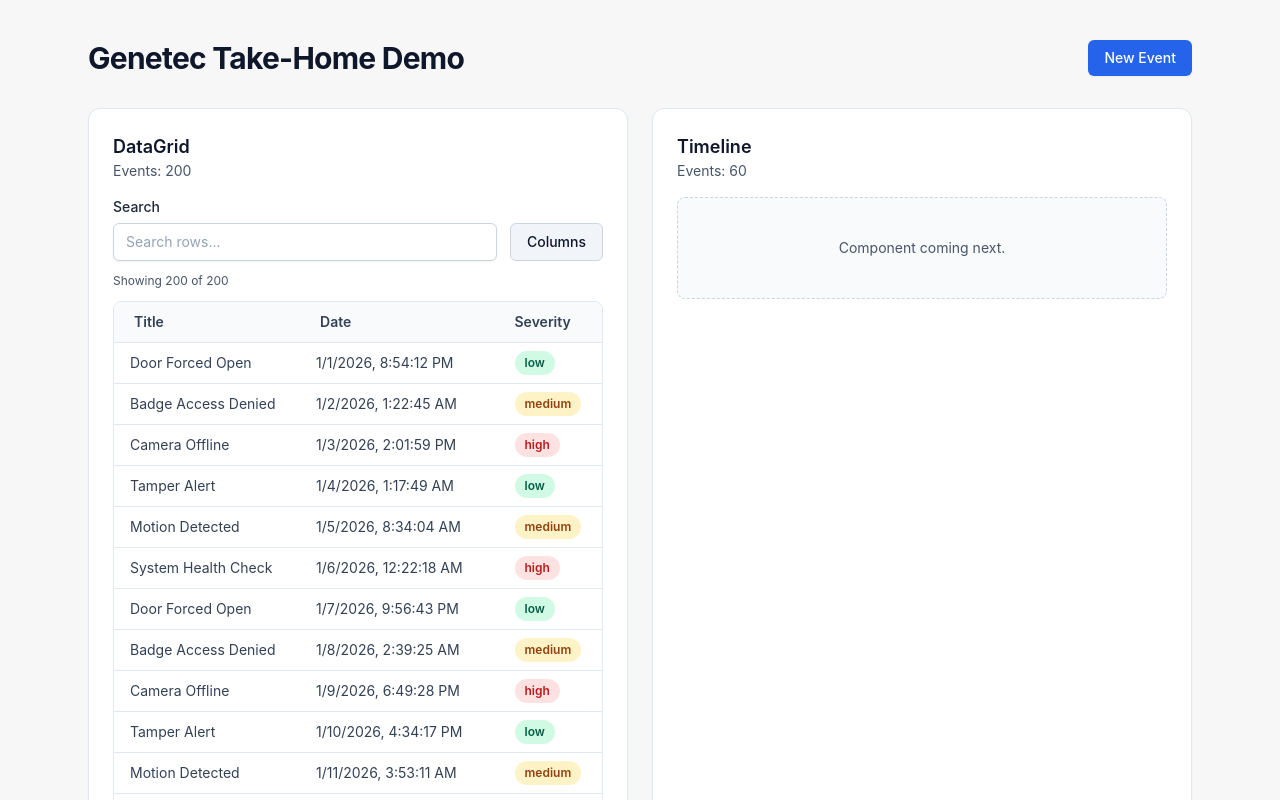
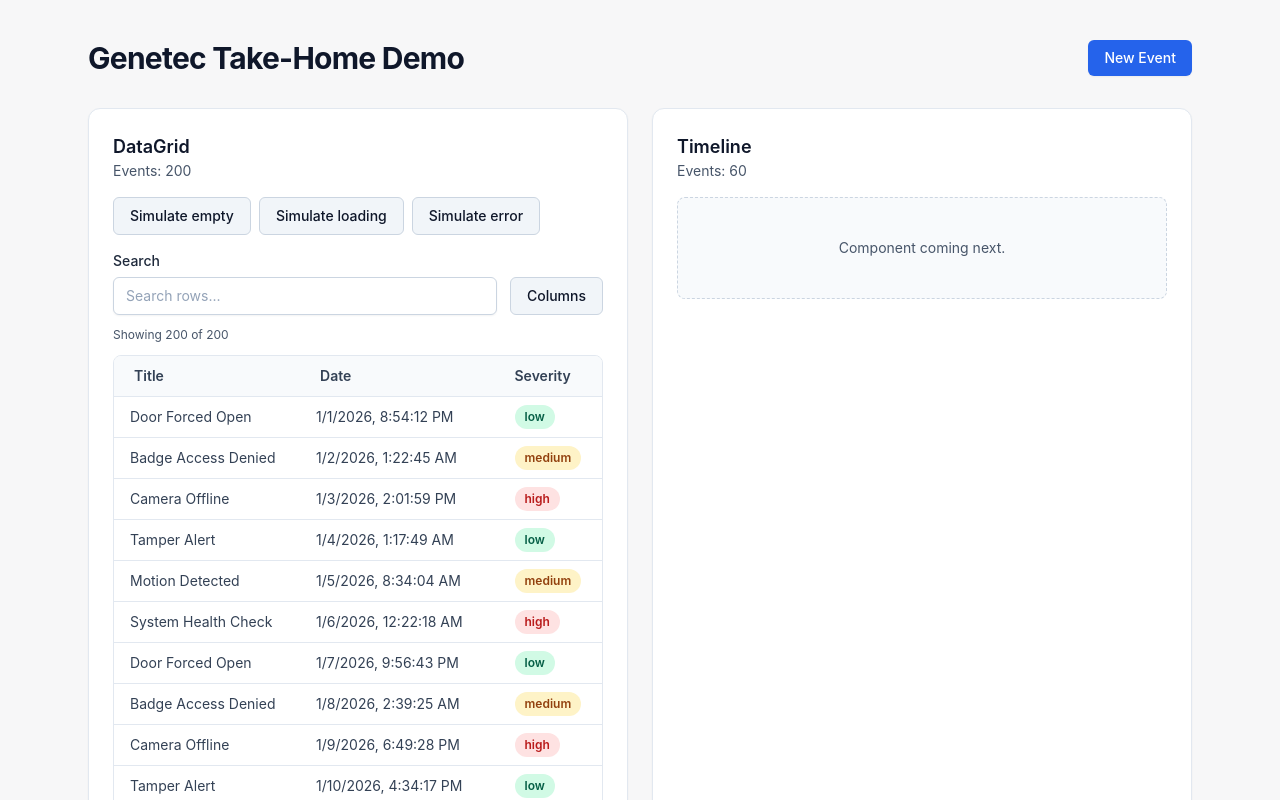
Before and after one commit to krisshkodrani/component-library-demo, a React (Vite) app: page / in a window 1280 px wide. Shown: the top 800 px of the page. Built offline with nearby package versions, Linux system fonts and the light colour scheme.

Commit message:
feat(ui): add DataGrid empty/loading/error states

```diff
--- a/src/demo/DemoApp.tsx
+++ b/src/demo/DemoApp.tsx
@@ -1,3 +1,4 @@
+import { useState } from 'react'
 import { makeMockEvents, type Event } from '../shared'
 import { DataGrid, type ColumnDef } from '../ui'
 import { Badge } from '../ui/primitives/Badge'
@@ -13,7 +14,11 @@
 }
 
 export function DemoApp() {
-  const gridEvents = makeMockEvents(200)
+  const [simulateEmpty, setSimulateEmpty] = useState(false)
+  const [simulateLoading, setSimulateLoading] = useState(false)
+  const [simulateError, setSimulateError] = useState(false)
+
+  const gridEvents = simulateEmpty ? [] : makeMockEvents(200)
   const timelineEvents = makeMockEvents(60)
   const gridColumns: ColumnDef<Event>[] = [
     {
@@ -55,7 +60,33 @@
             <h2 className="text-lg font-semibold text-slate-900">DataGrid</h2>
             <p className="text-sm text-slate-600">Events: {gridEvents.length}</p>
           </header>
-          <DataGrid rows={gridEvents} columns={gridColumns} />
+          <div className="mb-4 flex flex-wrap gap-2">
+            <Button
+              variant={simulateEmpty ? 'primary' : 'secondary'}
+              onClick={() => setSimulateEmpty((current) => !current)}
+            >
+              Simulate empty
+            </Button>
+            <Button
+              variant={simulateLoading ? 'primary' : 'secondary'}
+              onClick={() => setSimulateLoading((current) => !current)}
+            >
+              Simulate loading
+            </Button>
+            <Button
+              variant={simulateError ? 'primary' : 'secondary'}
+              onClick={() => setSimulateError((current) => !current)}
+            >
+              Simulate error
+            </Button>
+          </div>
+          <DataGrid
+            rows={gridEvents}
+            columns={gridColumns}
+            isLoading={simulateLoading}
+            error={simulateError ? 'Unable to load events. Please retry.' : null}
+            emptyMessage="No matching events."
+          />
         </article>
 
         <article className="rounded-xl border border-slate-200 bg-white p-6 shadow-sm">
--- a/src/ui/DataGrid/DataGrid.tsx
+++ b/src/ui/DataGrid/DataGrid.tsx
@@ -74,11 +74,17 @@
   columns,
   pageSize = 25,
   initialPage = 1,
+  isLoading = false,
+  error = null,
+  emptyMessage = 'No results.',
 }: {
   rows: T[]
   columns: ColumnDef<T>[]
   pageSize?: number
   initialPage?: number
+  isLoading?: boolean
+  error?: string | null
+  emptyMessage?: string
 }) {
   const safePageSize = Math.max(1, Math.floor(pageSize))
   const totalRows = rows.length
@@ -226,8 +232,7 @@
           <DropdownMenuContent align="end">
             {hideableColumns.map((column) => {
               const isVisible = !hiddenColumnIds.has(column.id)
-              const disableHide =
-                isVisible && visibleColumns.length <= 1
+              const disableHide = isVisible && visibleColumns.length <= 1
 
               return (
                 <DropdownMenuCheckboxItem
@@ -250,6 +255,23 @@
         Showing {totalFilteredRows} of {totalRows}
       </p>
 
+      {error ? (
+        <div
+          className="rounded-lg border border-red-200 bg-red-50 px-4 py-6 text-sm text-red-700"
+          role="alert"
+        >
+          {error}
+        </div>
+      ) : isLoading ? (
+        <div className="rounded-lg border border-slate-200 bg-white px-4 py-6 text-sm text-slate-600">
+          Loading...
+        </div>
+      ) : sortedRows.length === 0 ? (
+        <div className="rounded-lg border border-slate-200 bg-slate-50 px-4 py-6 text-sm text-slate-600">
+          {emptyMessage}
+        </div>
+      ) : (
+        <>
           <div className="overflow-auto rounded-lg border border-slate-200">
             <table className="w-full border-collapse text-left text-sm">
               <thead className="bg-slate-50">
@@ -328,6 +350,8 @@
               Next
             </Button>
           </div>
+        </>
+      )}
     </div>
   )
 }
```
Lines whose indentation alone changed are shown as unchanged.
